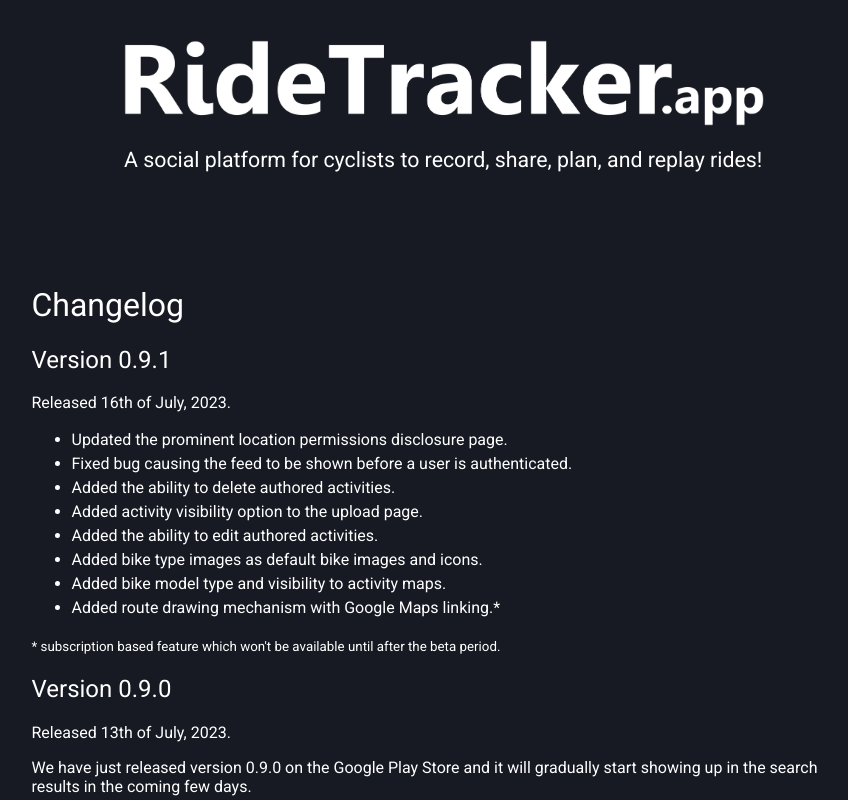
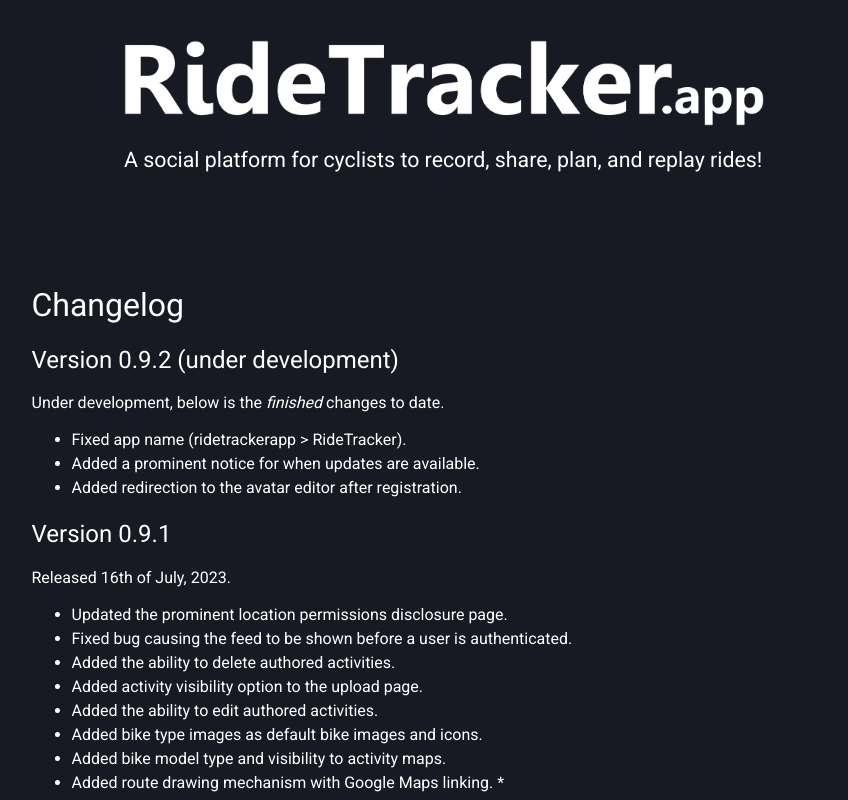
Before and after one commit to RideTracker/RideTrackerPages, a React (Create React App) app: page /changelog in a window 1280 px wide. Shown: the top 800 px of the page, without its empty margins (196-1044 px from the left). Built offline with nearby package versions, Linux system fonts and the light colour scheme.

Commit message:
Updated changelog

```diff
--- a/src/app/changelog.tsx
+++ b/src/app/changelog.tsx
@@ -20,15 +20,17 @@
                 <Container width={0.75}>
                     <h1>Changelog</h1>
 
-                    {/*<div id="version-0.9.2">
+                    <div id="version-0.9.2">
                         <a href="#version-0.9.2"><h2>Version 0.9.2 (under development)</h2></a>
 
                         <p>Under development, below is the <i>finished</i> changes to date.</p>
 
                         <ul>
-                            <li></li>
+                            <li>Fixed app name (ridetrackerapp &gt; RideTracker).</li>
+                            <li>Added a prominent notice for when updates are available.</li>
+                            <li>Added redirection to the avatar editor after registration.</li>
                         </ul>
-                    </div>*/}
+                    </div>
 
                     <div id="version-0.9.1">
                         <a href="#version-0.9.1"><h2>Version 0.9.1</h2></a>
@@ -43,7 +45,7 @@
                             <li>Added the ability to edit authored activities.</li>
                             <li>Added bike type images as default bike images and icons.</li>
                             <li>Added bike model type and visibility to activity maps.</li>
-                            <li>Added route drawing mechanism with Google Maps linking.*</li>
+                            <li>Added route drawing mechanism with Google Maps linking. {"*"}</li>
                         </ul>
 
                         <small>* subscription based feature which won't be available until after the beta period.</small>
--- a/src/app/privacyPolicy.tsx
+++ b/src/app/privacyPolicy.tsx
@@ -20,6 +20,8 @@
                 <Container width={0.75}>
                     <h1>Privacy Policy</h1>
 
+                    <p>Last modified 15th of July, 2023.</p>
+
                     <ol>
                         <li><a href="#introduction">Introduction</a></li>
                         <li><a href="#information-we-collect">Information we collect</a></li>
@@ -30,8 +32,6 @@
                         <li><a href="#privacy-policy-changes">Privacy Policy changes</a></li>
                         <li><a href="#contact-us">Contact us</a></li>
                     </ol>
-
-                    <p>Last modified 15th of July, 2023.</p>
 
                     <div id="introduction">
                         <h2>Introduction</h2>
```
